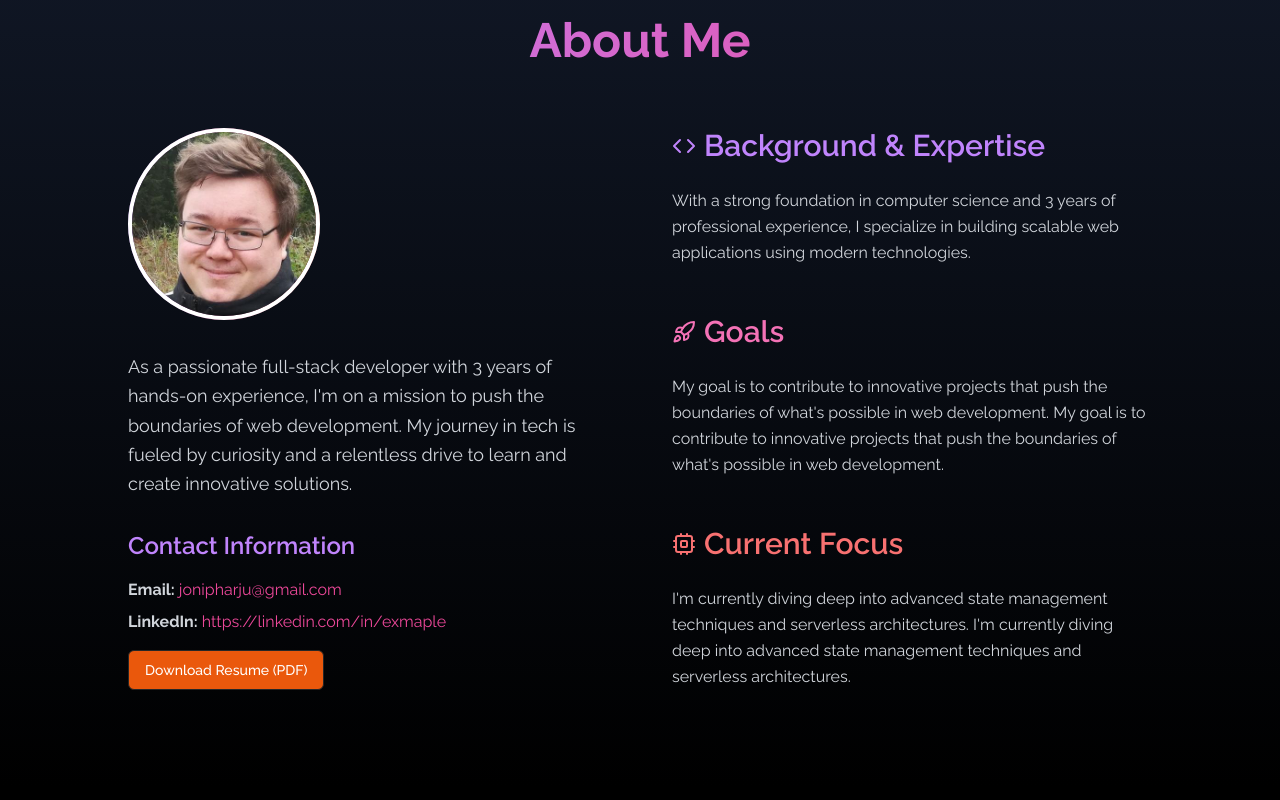
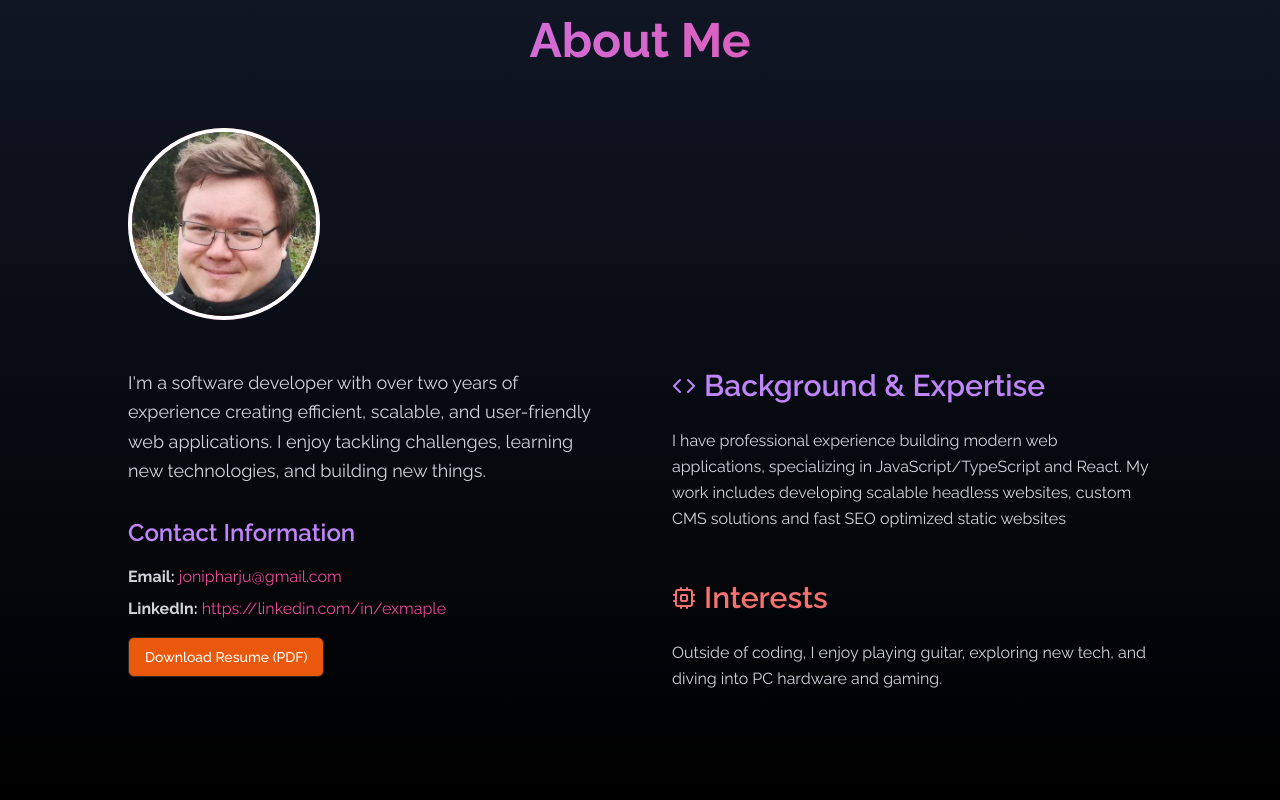
Before and after one commit to JonipHarju/personal-website, a Next.js app: page / in a window 1280 px wide. Shown: the part 880-1680 px from the top of the page. Built offline with nearby package versions, Linux system fonts and the light colour scheme.

Commit message:
about me layout and content changes

```diff
--- a/components/AboutMe.tsx
+++ b/components/AboutMe.tsx
@@ -1,6 +1,6 @@
 import React from "react";
 import { motion } from "framer-motion";
-import { Code, Rocket, Cpu } from "lucide-react";
+import { Code, Cpu } from "lucide-react";
 import { Button } from "./ui/button";
 import content from "@/content.json";
 
@@ -18,26 +18,42 @@ export const AboutMe = () => {
         <h2 className="text-5xl font-bold mb-16 text-center bg-clip-text text-transparent bg-gradient-to-r from-purple-400 to-pink-500">
           {about.title}
         </h2>
-        <div className="grid grid-cols-1 lg:grid-cols-2 gap-16 items-start justify-center lg:items-stretch">
+
+        {/* Image Section */}
+        <motion.div
+          initial={{ opacity: 0, y: -20 }}
+          whileInView={{ opacity: 1, y: 0 }}
+          transition={{ duration: 0.8 }}
+          viewport={{ once: true }}
+          className="flex  mb-12"
+        >
+          <div className="relative w-48 h-48">
+            <div className="absolute inset-0 bg-gradient-to-r from-purple-500 via-pink-500 to-red-500 rounded-full animate-pulse"></div>
+            <img
+              src="/juuh.jpeg"
+              alt={about.name}
+              className="rounded-full w-full h-full object-cover border-4 border-white relative z-10"
+            />
+          </div>
+        </motion.div>
+
+        {/* Main Content Section */}
+        <div className="grid grid-cols-1 lg:grid-cols-2 gap-16">
+          {/* Left Column: Description and Contact Info */}
           <motion.div
             initial={{ opacity: 0, x: -30 }}
             whileInView={{ opacity: 1, x: 0 }}
             transition={{ duration: 0.8 }}
             viewport={{ once: true }}
-            className="space-y-8 flex flex-col items-center lg:items-start lg:justify-center"
+            className="space-y-8"
           >
-            <div className="relative w-48 h-48 flex-shrink-0">
-              <div className="absolute inset-0 bg-gradient-to-r from-purple-500 via-pink-500 to-red-500 rounded-full animate-pulse"></div>
-              <img
-                src="/juuh.jpeg"
-                alt={about.name}
-                className="rounded-full w-full h-full object-cover border-4 border-white relative z-10"
-              />
-            </div>
-            <p className="text-gray-300 text-lg leading-relaxed text-left lg:text-left">
+            {/* Description */}
+            <p className="text-gray-300 text-lg leading-relaxed">
               {about.description}
             </p>
-            <div className="space-y-4 text-left lg:text-left w-full lg:w-auto">
+
+            {/* Contact Info */}
+            <div className="space-y-4">
               <h3 className="text-2xl font-semibold text-purple-400">
                 Contact Information
               </h3>
@@ -62,18 +78,6 @@ export const AboutMe = () => {
                     {about.contact.linkedin}
                   </a>
                 </li>
-                {/* comment out for now since there is not a lot to show */}
-                {/* <li>
-                  <strong>GitHub:</strong>{" "}
-                  <a
-                    href={about.contact.github}
-                    target="_blank"
-                    rel="noopener noreferrer"
-                    className="text-pink-500 hover:underline"
-                  >
-                    {about.contact.github}
-                  </a>
-                </li> */}
               </ul>
               <Button
                 variant="outline"
@@ -83,7 +87,7 @@ export const AboutMe = () => {
                   href={about.contact.resume}
                   target="_blank"
                   rel="noopener noreferrer"
-                  className="flex items-center justify-center lg:justify-start"
+                  className="flex items-center justify-center"
                 >
                   Download Resume (PDF)
                 </a>
@@ -91,37 +95,32 @@ export const AboutMe = () => {
             </div>
           </motion.div>
 
+          {/* Right Column: Background and Interests */}
           <motion.div
             initial={{ opacity: 0, x: 30 }}
             whileInView={{ opacity: 1, x: 0 }}
             transition={{ duration: 0.8 }}
             viewport={{ once: true }}
-            className="space-y-12 flex flex-col justify-between"
+            className="space-y-12"
           >
+            {/* Background */}
             <div>
-              <h3 className="text-3xl font-semibold mb-6 text-purple-400 flex flex-col items-start lg:flex-row lg:items-center">
-                <Code className="mr-2 h-6 w-6 mb-2 lg:mb-0" />
+              <h3 className="text-3xl font-semibold mb-6 text-purple-400 flex items-center">
+                <Code className="mr-2 h-6 w-6" />
                 Background & Expertise
               </h3>
               <p className="text-gray-300 leading-relaxed">
                 {about.background}
               </p>
             </div>
+
+            {/* Interests */}
             <div>
-              <h3 className="text-3xl font-semibold mb-6 text-pink-400 flex flex-col items-start lg:flex-row lg:items-center">
-                <Rocket className="mr-2 h-6 w-6 mb-2 lg:mb-0" />
-                Goals
+              <h3 className="text-3xl font-semibold mb-6 text-red-400 flex items-center">
+                <Cpu className="mr-2 h-6 w-6" />
+                Interests
               </h3>
-              <p className="text-gray-300 leading-relaxed">{about.goals}</p>
-            </div>
-            <div>
-              <h3 className="text-3xl font-semibold mb-6 text-red-400 flex flex-col items-start lg:flex-row lg:items-center">
-                <Cpu className="mr-2 h-6 w-6 mb-2 lg:mb-0" />
-                Current Focus
-              </h3>
-              <p className="text-gray-300 leading-relaxed">
-                {about.currentFocus}
-              </p>
+              <p className="text-gray-300 leading-relaxed">{about.interests}</p>
             </div>
           </motion.div>
         </div>
--- a/content.json
+++ b/content.json
@@ -8,16 +8,15 @@
   "about": {
     "title": "About Me",
     "name": "Joni Harju",
-    "description": "As a passionate full-stack developer with 3 years of hands-on experience, I'm on a mission to push the boundaries of web development. My journey in tech is fueled by curiosity and a relentless drive to learn and create innovative solutions.",
+    "description": "I'm a software developer with over two years of experience creating efficient, scalable, and user-friendly web applications. I enjoy tackling challenges, learning new technologies, and building new things.",
     "contact": {
       "email": "jonipharju@gmail.com",
       "linkedin": "https://linkedin.com/in/exmaple",
       "github": "https://github.com/example",
       "resume": "/joni-resume.pdf"
     },
-    "background": "With a strong foundation in computer science and 3 years of professional experience, I specialize in building scalable web applications using modern technologies.",
-    "goals": "My goal is to contribute to innovative projects that push the boundaries of what's possible in web development. My goal is to contribute to innovative projects that push the boundaries of what's possible in web development.",
-    "currentFocus": "I'm currently diving deep into advanced state management techniques and serverless architectures. I'm currently diving deep into advanced state management techniques and serverless architectures."
+    "background": "I have professional experience building modern web applications, specializing in JavaScript/TypeScript and React. My work includes developing scalable headless websites, custom CMS solutions and fast SEO optimized static websites",
+    "interests": "Outside of coding, I enjoy playing guitar, exploring new tech, and diving into PC hardware and gaming."
   },
 
   "projects": [
```
